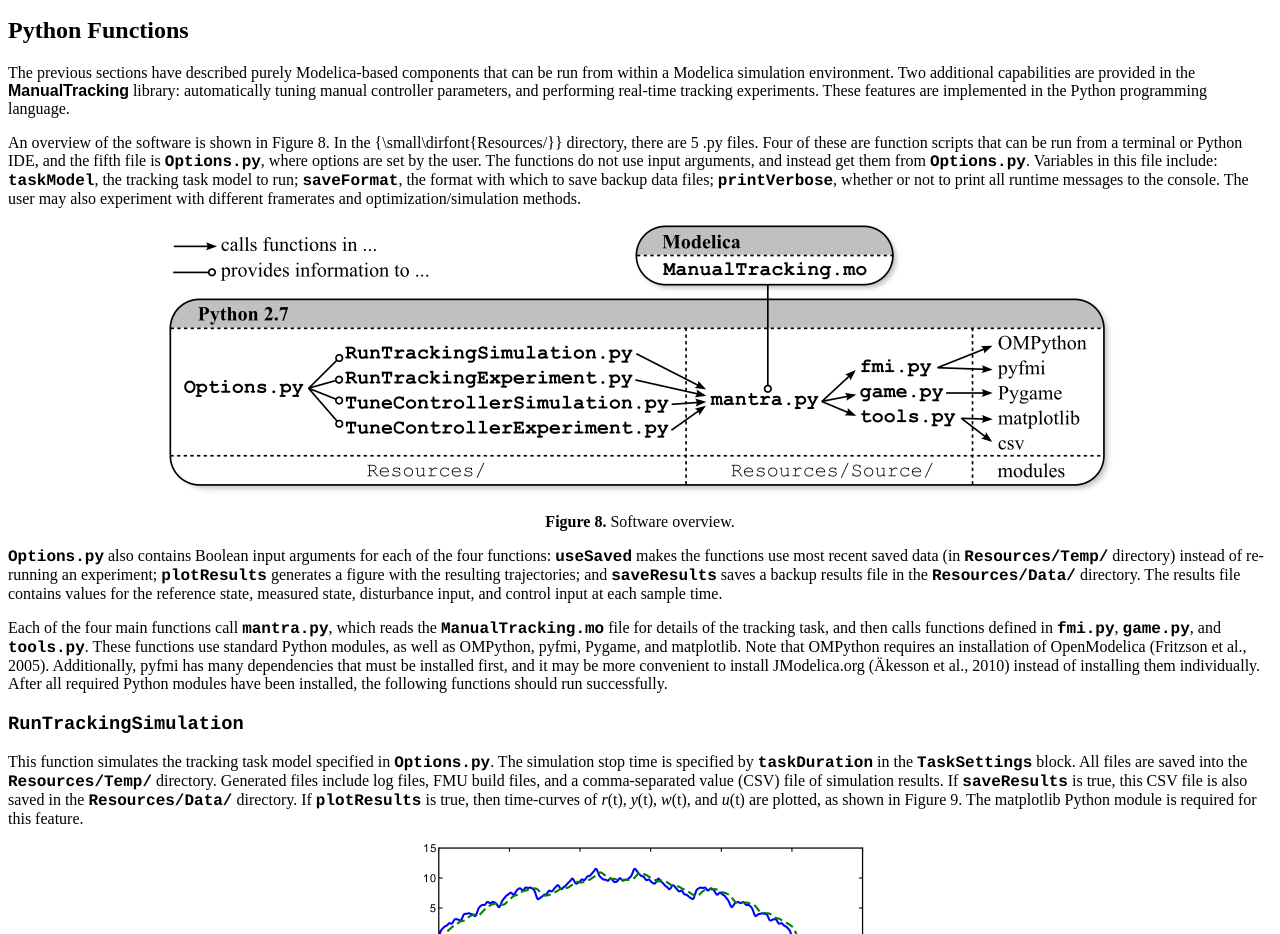
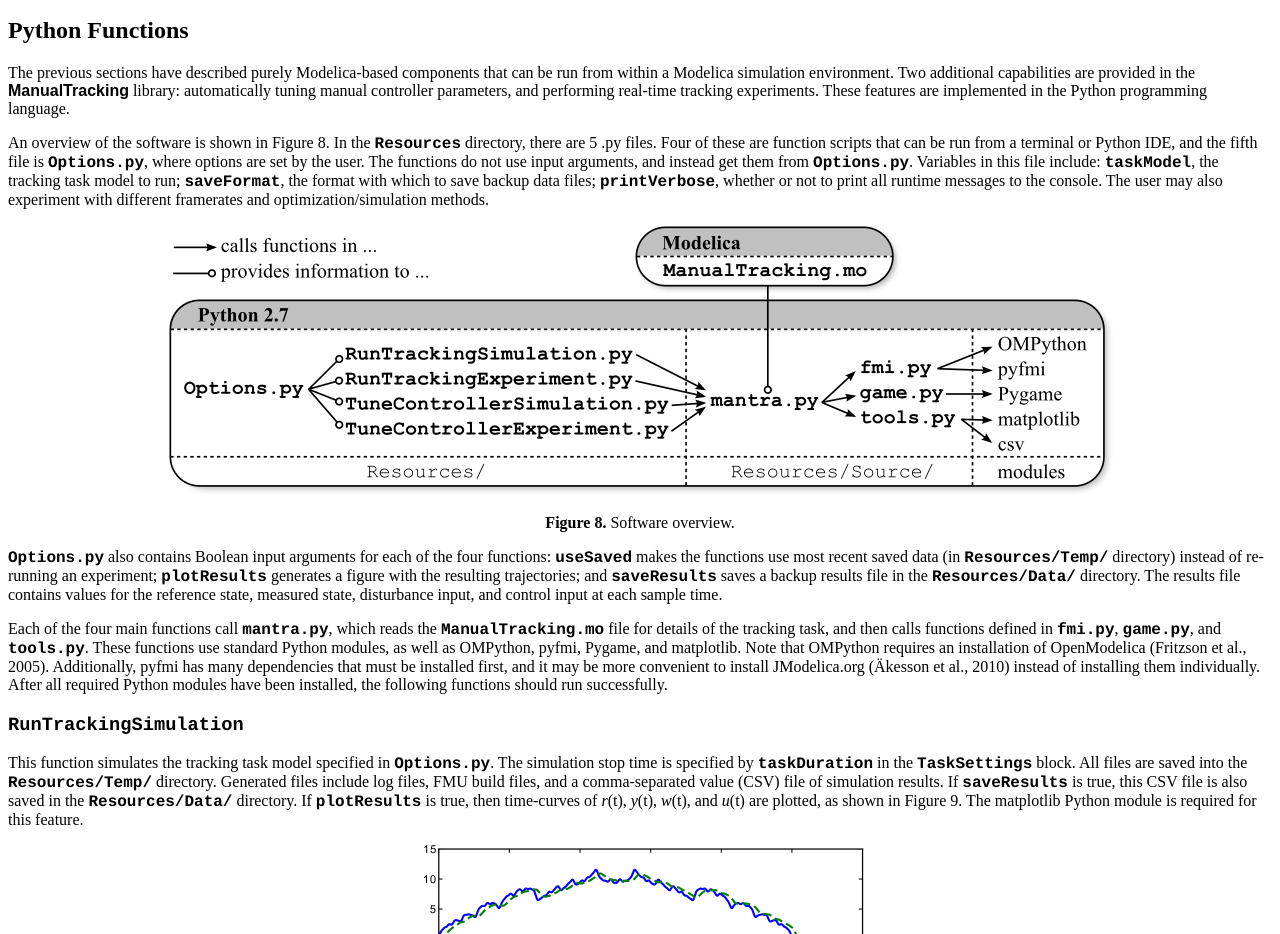
Before and after one commit to jjpotterkowski/jjpotterkowski.github.io, a plain HTML site: page index.html in a window 1280 px wide. Shown: the part 7043-7977 px from the top of the page. Drawn offline with Linux system fonts and the light colour scheme; files whose address does not match are found by name.

Commit message:
Update index.html

```diff
--- a/index.html
+++ b/index.html
@@ -217,7 +217,7 @@ An additional component, the <mc>TaskSettings</mc> block, must be included.  Thi
 The previous sections have described purely Modelica-based components that can be run from within a Modelica simulation environment.  Two additional capabilities are provided in the <mc>ManualTracking</mc> library: automatically tuning manual controller parameters, and performing real-time tracking experiments.  These features are implemented in the Python programming language.
 </p>
 <p>
-An overview of the software is shown in Figure 8.  In the {\small\dirfont{Resources/}} directory, there are 5 .py files.  Four of these are function scripts that can be run from a terminal or Python IDE, and the fifth file is <fv>Options.py</fv>, where options are set by the user.  The functions do not use input arguments, and instead get them from <fv>Options.py</fv>.  Variables in this file include: <fv>taskModel</fv>, the tracking task model to run; <fv>saveFormat</fv>, the format with which to save backup data files; <fv>printVerbose</fv>, whether or not to print all runtime messages to the console.  The user may also experiment with different framerates and optimization/simulation methods.
+An overview of the software is shown in Figure 8.  In the <fv>Resources</fv> directory, there are 5 .py files.  Four of these are function scripts that can be run from a terminal or Python IDE, and the fifth file is <fv>Options.py</fv>, where options are set by the user.  The functions do not use input arguments, and instead get them from <fv>Options.py</fv>.  Variables in this file include: <fv>taskModel</fv>, the tracking task model to run; <fv>saveFormat</fv>, the format with which to save backup data files; <fv>printVerbose</fv>, whether or not to print all runtime messages to the console.  The user may also experiment with different framerates and optimization/simulation methods.
 </p>
 <p align="center"><img align="center" width="947px" src="./images//Diagr-SoftwareOverview.png"/><br><br><strong>Figure 8.</strong> Software overview.
 </p>
```
